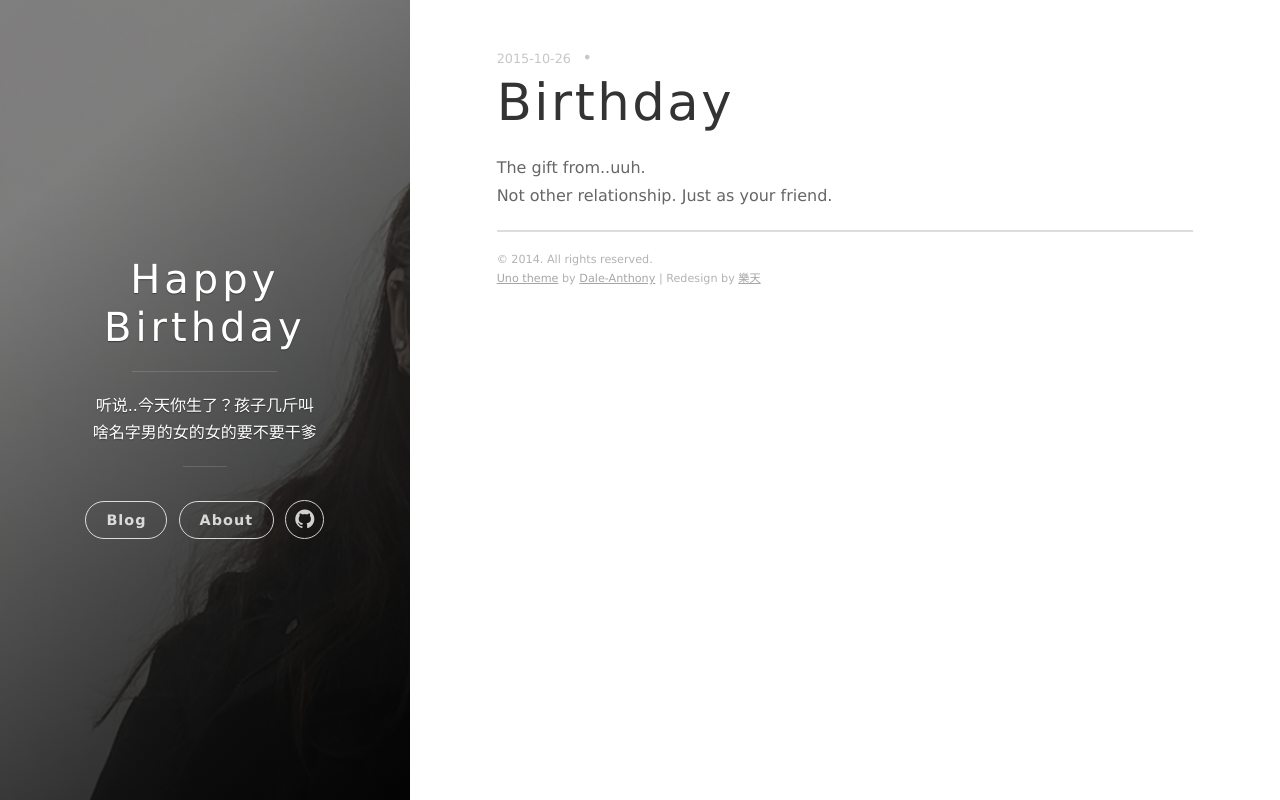
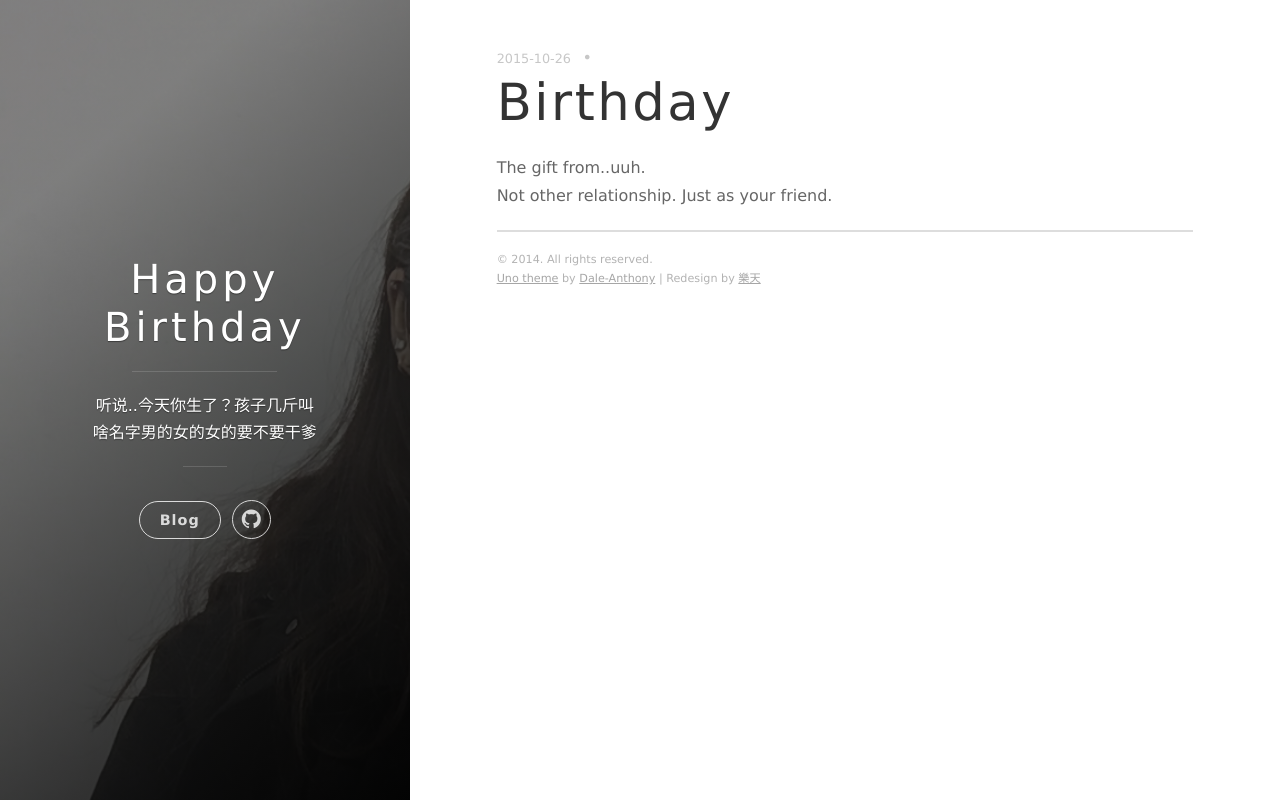
Before and after one commit to NeilChan/NeilChan.github.io, a plain HTML site: page 2015/10/26/App-store上架遇到的那些坑/index.html in a window 1280 px wide. Drawn offline with nearby package versions, Linux system fonts and the light colour scheme; some packages are replaced by stand-ins of ours.

Commit message:
Site updated: 2015-12-12 22:17:55

```diff
--- a/2015/10/26/App-store上架遇到的那些坑/index.html
+++ b/2015/10/26/App-store上架遇到的那些坑/index.html
@@ -74,9 +74,6 @@
 
 
                 <li class="navigation__item"><a href="/#blog" title="" class="blog-button">Blog</a></li>
-
-
-                <li class="navigation__item"><a href="/about" title="" class="">About</a></li>
 
 
             </ul>
```
Also changed, not shown: 2015/11/30/Hello/index.html (+0 -3 lines), about/index.html (+0 -3 lines), archives/2015/10/index.html (+0 -3 lines), archives/2015/11/index.html (+0 -3 lines), archives/2015/index.html (+0 -3 lines), archives/index.html (+0 -3 lines), categories/index.html (+0 -3 lines), index.html (+0 -3 lines).
